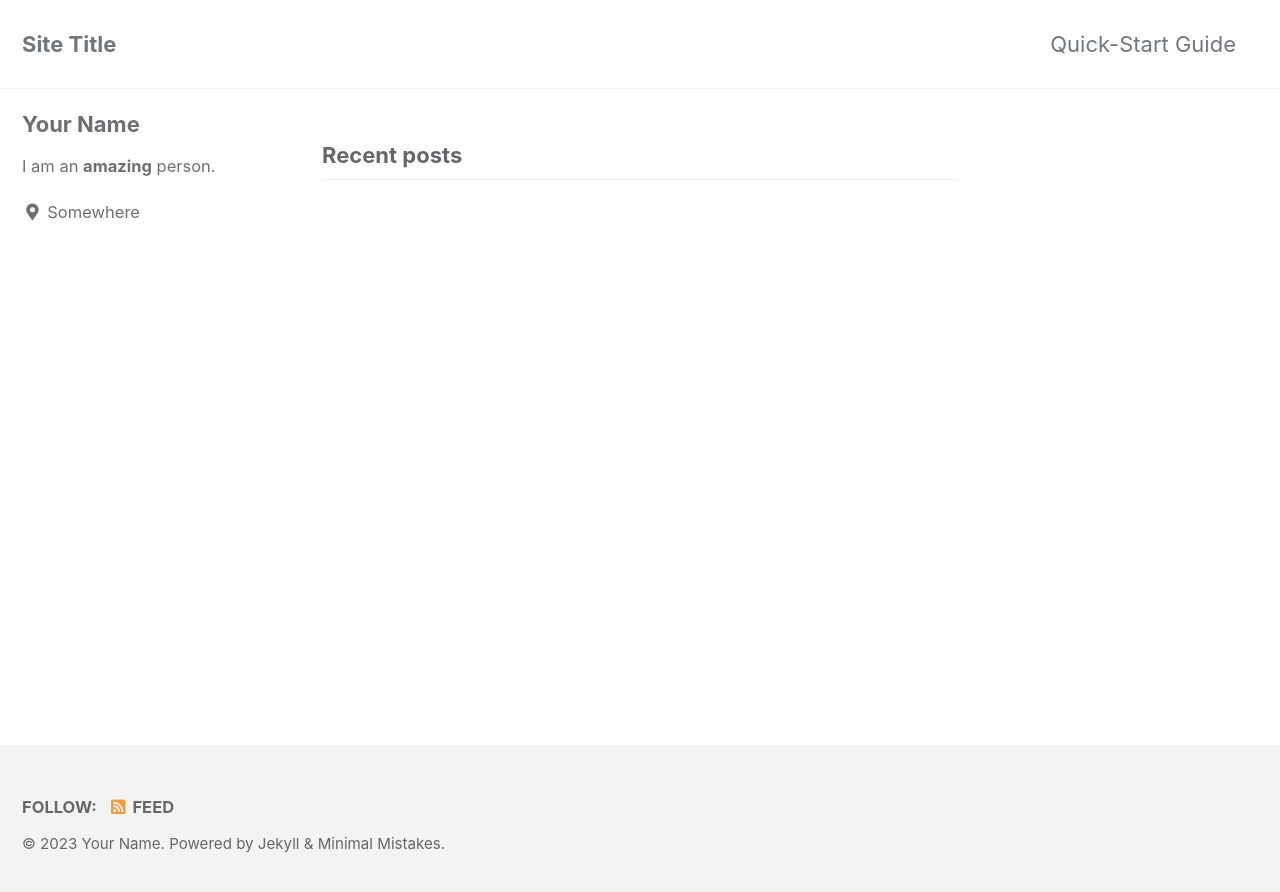
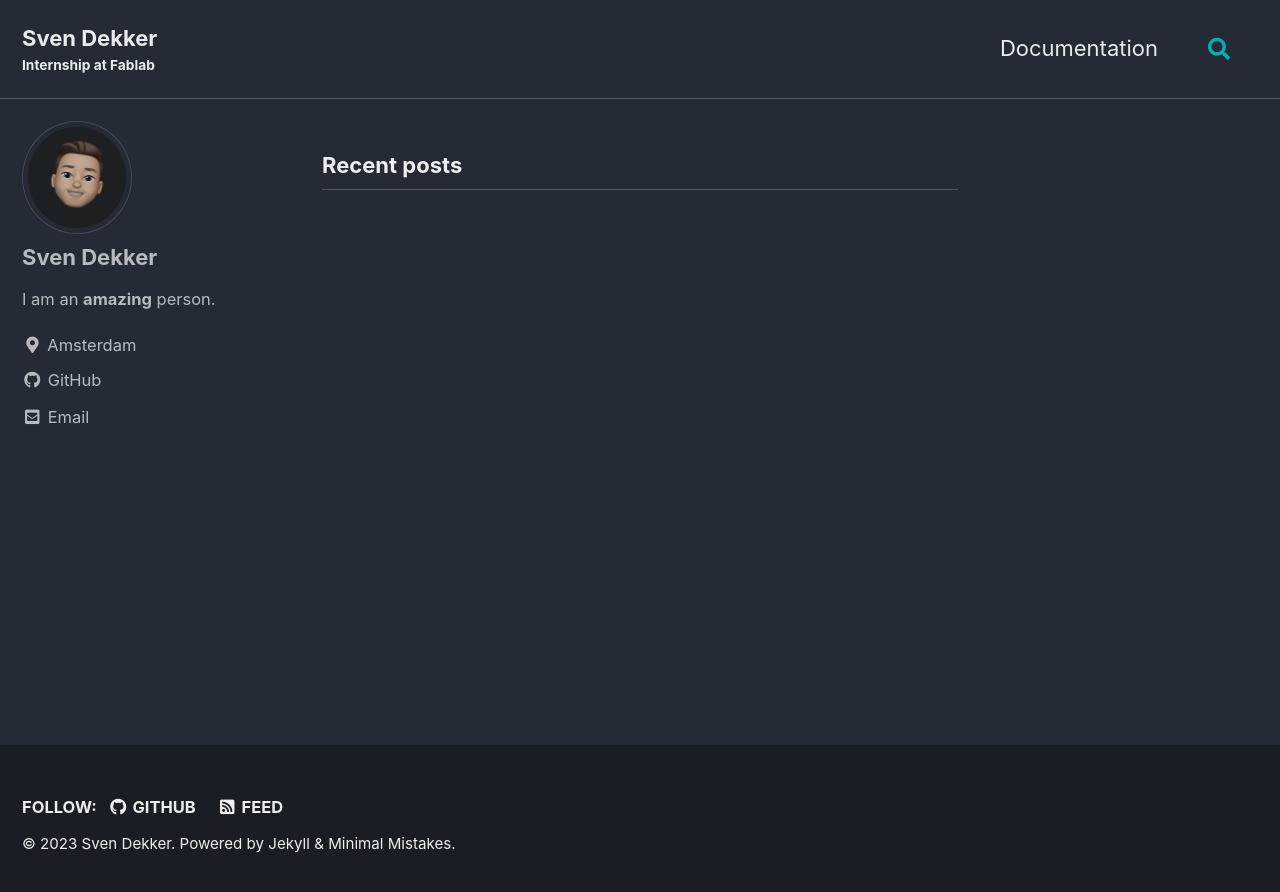
Before and after one commit to ProjectPhase/SvenDekker, a Jekyll site: the page built from index.html, in a window 1280 px wide. Shown: the top 892 px of the page. Built offline with Jekyll 4.4.1, drawn with Linux system fonts in a browser that asks for light colours; cached includes are drawn as plain includes; the list of posts is cut into pages by our own code.

Commit message:
Monday update

```diff
--- a/Gemfile
+++ b/Gemfile
@@ -9,7 +9,7 @@ source "https://rubygems.org"
 # This will help ensure the proper Jekyll version is running.
 # Happy Jekylling!
 
-gem "github-pages", group: :jekyll_plugins
+# gem "github-pages", group: :jekyll_plugins
 
 # To upgrade, run `bundle update`.
 
--- a/_config.yml
+++ b/_config.yml
@@ -13,22 +13,22 @@
 # theme                  : "minimal-mistakes-jekyll"
 # remote_theme           : "mmistakes/minimal-mistakes"
 remote_theme: "mmistakes/minimal-mistakes@4.24.0"
-minimal_mistakes_skin    : "default" # "air", "aqua", "contrast", "dark", "dirt", "neon", "mint", "plum", "sunrise"
+minimal_mistakes_skin    : "dark" # "air", "aqua", "contrast", "dark", "dirt", "neon", "mint", "plum", "sunrise"
 
 # Site Settings
 locale                   : "en-US"
-title                    : "Site Title"
-title_separator          : "-"
-subtitle                 : # site tagline that appears below site title in masthead
-name                     : "Your Name"
+title                    : "Sven Dekker"
+title_separator          : " "
+subtitle                 : Internship at Fablab # site tagline that appears below site title in masthead
+name                     : "Sven Dekker"
 description              : "An amazing website."
-url                      : # the base hostname & protocol for your site e.g. "https://mmistakes.github.io"
-baseurl                  : # the subpath of your site, e.g. "/blog"
-repository               : # GitHub username/repo-name e.g. "mmistakes/minimal-mistakes"
-teaser                   : # path of fallback teaser image, e.g. "/assets/images/500x300.png"
+url                      : https://projectphase.github.io # the base hostname & protocol for your site e.g. "https://mmistakes.github.io"
+baseurl                  : #/SvenDekker # the subpath of your site, e.g. "/blog"
+repository               : ProjectPhase/SvenDekker # GitHub username/repo-name e.g. "mmistakes/minimal-mistakes"
+teaser                   : /assets/Images/Ratrig-enclosure-nb.png # path of fallback teaser image, e.g. "/assets/images/500x300.png"
 logo                     : # path of logo image to display in the masthead, e.g. "/assets/images/88x88.png"
 masthead_title           : # overrides the website title displayed in the masthead, use " " for no title
-# breadcrumbs            : false # true, false (default)
+breadcrumbs            : true # true, false (default)
 words_per_minute         : 200
 comments:
   provider               : # false (default), "disqus", "discourse", "facebook", "staticman", "staticman_v2", "utterances", "giscus", "custom"
@@ -60,11 +60,11 @@ reCaptcha:
 atom_feed:
   path                   : # blank (default) uses feed.xml
   hide                   : # true, false (default)
-search                   : # true, false (default)
-search_full_content      : # true, false (default)
-search_provider          : # lunr (default), algolia, google
+search                   : true # true, false (default)
+search_full_content      : false # true, false (default)
+search_provider          : lunr # lunr (default), algolia, google
 lunr:
-  search_within_pages    : # true, false (default)
+  search_within_pages    : true # true, false (default)
 algolia:
   application_id         : # YOUR_APPLICATION_ID
   index_name             : # YOUR_INDEX_NAME
@@ -105,15 +105,15 @@ analytics:
 
 # Site Author
 author:
-  name             : "Your Name"
-  avatar           : # path of avatar image, e.g. "/assets/images/bio-photo.jpg"
+  name             : "Sven Dekker"
+  avatar           : /assets/Images/Avatar.jpg # path of avatar image, e.g. "/assets/images/bio-photo.jpg"
   bio              : "I am an **amazing** person."
-  location         : "Somewhere"
-  email            :
+  location         : "Amsterdam"
+  email            : sven-dekker@hva.nl
   links:
     - label: "Email"
       icon: "fas fa-fw fa-envelope-square"
-      # url: "mailto:your.name@email.com"
+      #url: "mailto:sven.dekker@hva.nl"
     - label: "Website"
       icon: "fas fa-fw fa-link"
       # url: "https://your-website.com"
@@ -125,7 +125,7 @@ author:
       # url: "https://facebook.com/"
     - label: "GitHub"
       icon: "fab fa-fw fa-github"
-      # url: "https://github.com/"
+      url: "https://github.com/ProjectPhase/SvenDekker"
     - label: "Instagram"
       icon: "fab fa-fw fa-instagram"
       # url: "https://instagram.com/"
@@ -141,7 +141,7 @@ footer:
       # url:
     - label: "GitHub"
       icon: "fab fa-fw fa-github"
-      # url:
+      url: "https://github.com/ProjectPhase/SvenDekker"
     - label: "GitLab"
       icon: "fab fa-fw fa-gitlab"
       # url:
@@ -221,7 +221,7 @@ sass:
 permalink: /:categories/:title/
 paginate: 5 # amount of posts to show
 paginate_path: /page:num/
-timezone: # https://en.wikipedia.org/wiki/List_of_tz_database_time_zones
+timezone: Europe/Amsterdam # https://en.wikipedia.org/wiki/List_of_tz_database_time_zones
 
 
 # Plugins (previously gems:)
@@ -292,3 +292,13 @@ defaults:
       comments: # true
       share: true
       related: true
+
+include: ["_pages"]
+defaults:
+  # _pages
+  - scope:
+      path: ""
+      type: pages
+    values:
+      layout: single
+      author_profile: tru
--- a/_data/navigation.yml
+++ b/_data/navigation.yml
@@ -1,7 +1,7 @@
 # main links
 main:
-  - title: "Quick-Start Guide"
-    url: https://mmistakes.github.io/minimal-mistakes/docs/quick-start-guide/
+  - title: "Documentation"
+    url: /documentation/
   # - title: "About"
   #   url: https://mmistakes.github.io/minimal-mistakes/about/
   # - title: "Sample Posts"
```
Also changed, not shown: _pages/documentation.md (added, +43 -0 lines), assets/Images/Avatar.jpg (added), assets/Images/Ratrig enclosure.jpeg (added), assets/Images/Ratrig-enclosure-nb.png (added), 2 other files.
